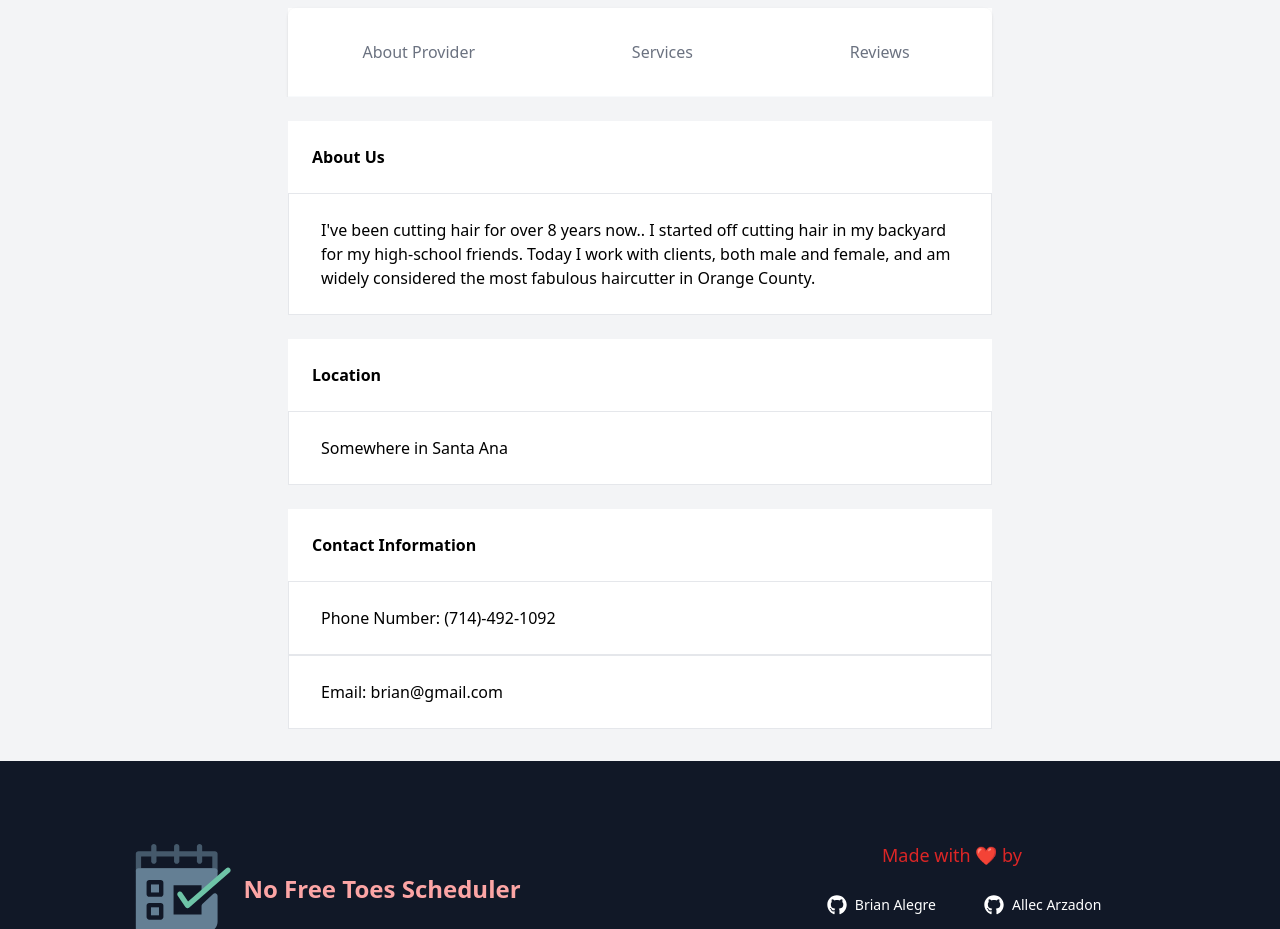
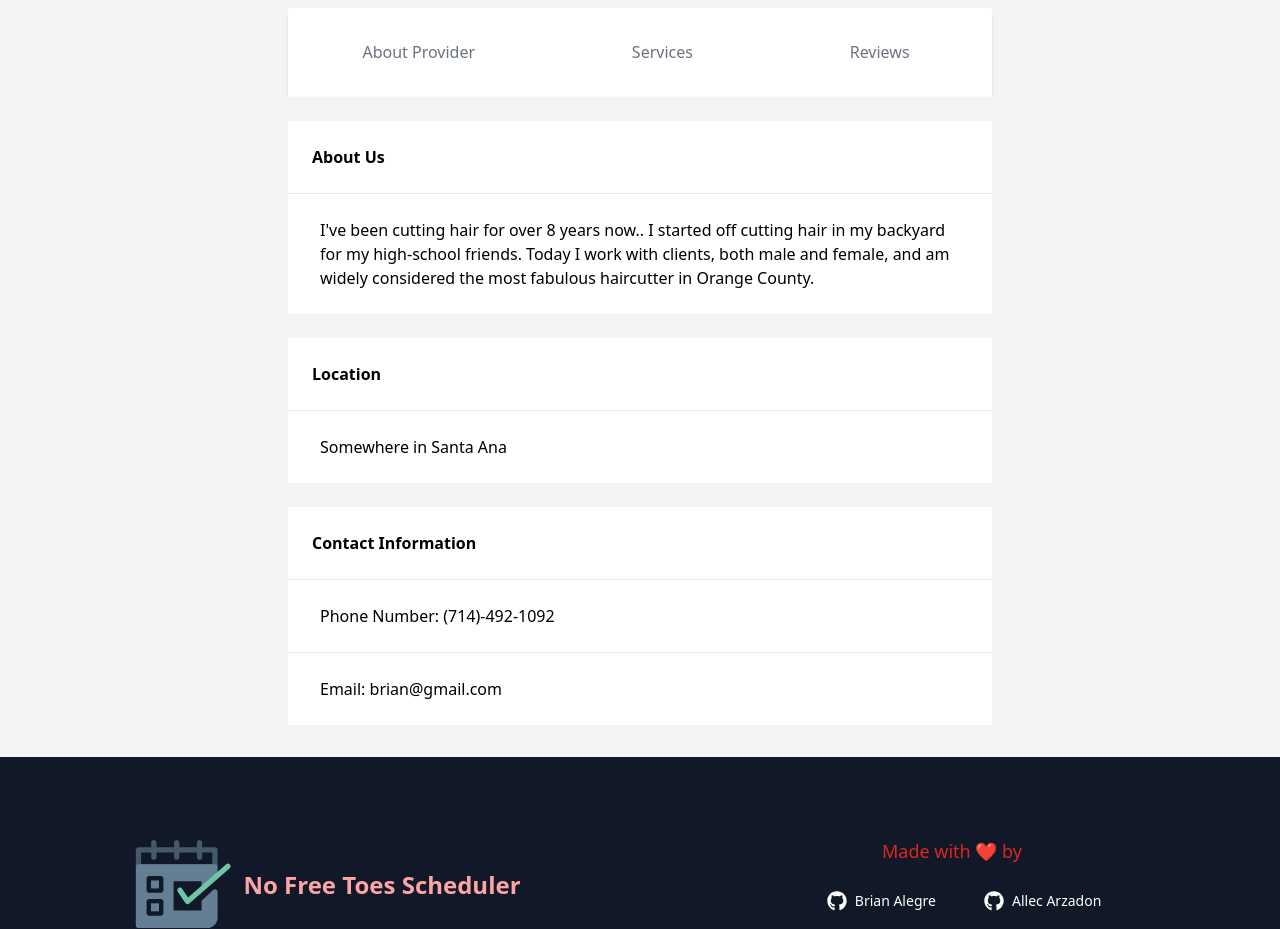
Before and after one commit to brianalegre/No-Free-Toes, a React (Create React App) app in the folder client/: page /service/1 in a window 1280 px wide. Shown: the part 500-1429 px from the top of the page. Built offline with nearby package versions, Linux system fonts and the light colour scheme; the HTML template or start-up script is replaced by a standard one.

Commit message:
Fixed dividing line in About subcomponent

```diff
--- a/client/src/components/ServicePage/subcomponents/About.js
+++ b/client/src/components/ServicePage/subcomponents/About.js
@@ -3,47 +3,54 @@ import React from "react";
 export default function About() {
   return (
     <section>
+      <div className="divide-y divide-solid">
         <div className="min-w-full leading-normal bg-white">
           <div className="pl-6 py-6 text-black font-bold">
             <p>About Us</p>
           </div>
         </div>
         <div className="min-w-full leading-normal bg-white">
-        <div className="px-8 py-6 border border-top-black text-black">
+          <div className="px-8 py-6 text-black">
             <p>
-            I've been cutting hair for over 8 years now.. I started off cutting
-            hair in my backyard for my high-school friends. Today I work with
-            clients, both male and female, and am widely considered the most
-            fabulous haircutter in Orange County.
+              I've been cutting hair for over 8 years now.. I started off
+              cutting hair in my backyard for my high-school friends. Today I
+              work with clients, both male and female, and am widely considered
+              the most fabulous haircutter in Orange County.
             </p>
           </div>
           <div className="-mx-4 sm:-mx-8 px-4 sm:px-8 bg-gray-100">
             <div className="inline-block min-w-full"></div>
           </div>
         </div>
+      </div>
 
+      <div className="divide-y divide-solid">
       <div className="min-w-full leading-normal bg-white">
         <div className="pl-6 py-6 text-black font-bold">
           <p>Location</p>
         </div>
       </div>
-      <div className="bg-white px-8 py-6 border border-top-black text-black">
+      <div className="bg-white px-8 py-6 text-black">
         <p>Somewhere in Santa Ana</p>
+      </div>
       </div>
 
       <div className="-mx-4 sm:-mx-8 px-4 sm:px-8 bg-gray-100">
         <div className="inline-block min-w-full"></div>
       </div>
+
+      <div className="divide-y divide-solid">
       <div className="min-w-full leading-normal bg-white">
         <div className="pl-6 py-6 text-black font-bold">
           <p>Contact Information</p>
         </div>
       </div>
-      <div className="bg-white px-8 py-6 border border-top-black text-black">
+      <div className="bg-white px-8 py-6 text-black">
         <p>Phone Number: (714)-492-1092</p>
       </div>
-      <div className="bg-white px-8 py-6 border border-top-black text-black">
+      <div className="bg-white px-8 py-6 text-black">
         <p>Email: brian@gmail.com</p>
+      </div>
       </div>
     </section>
   );
```
Lines whose indentation alone changed are shown as unchanged.
